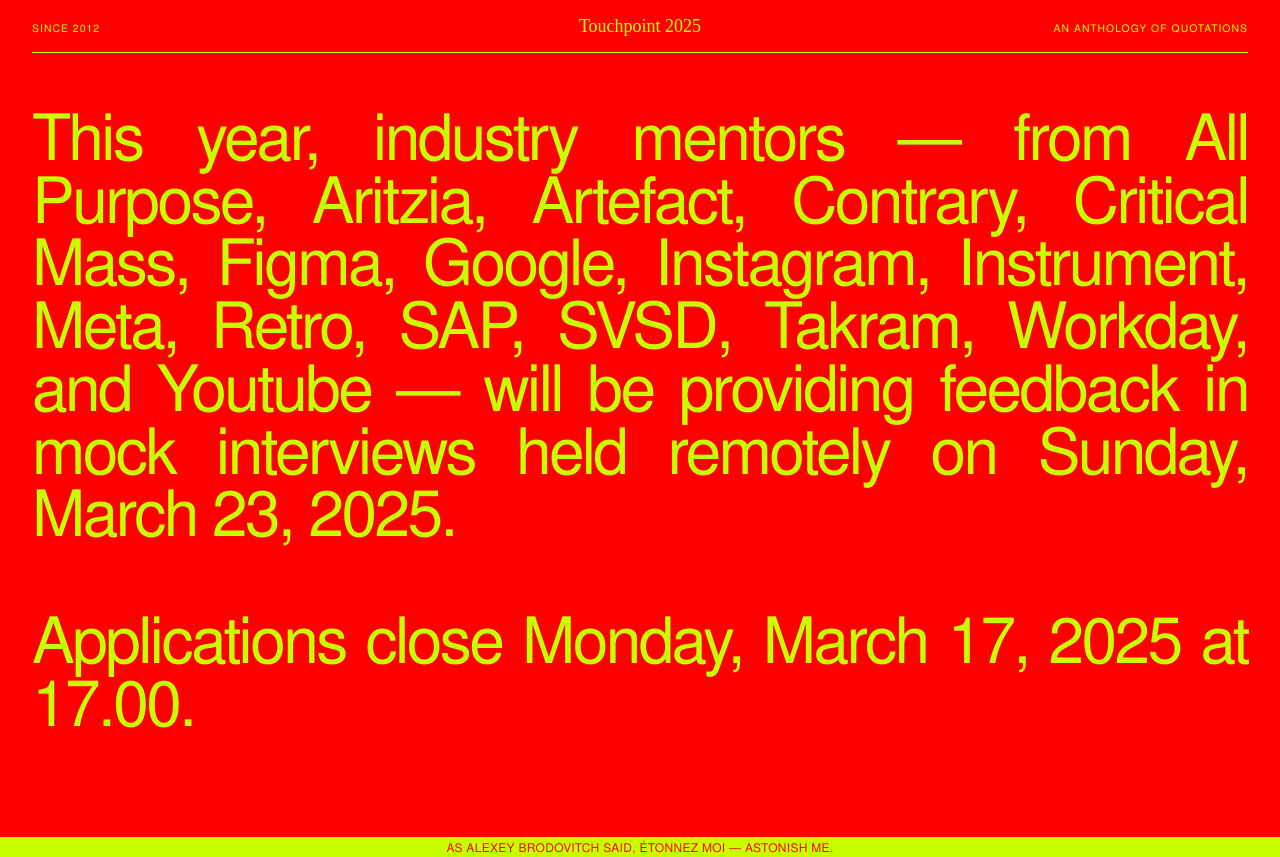
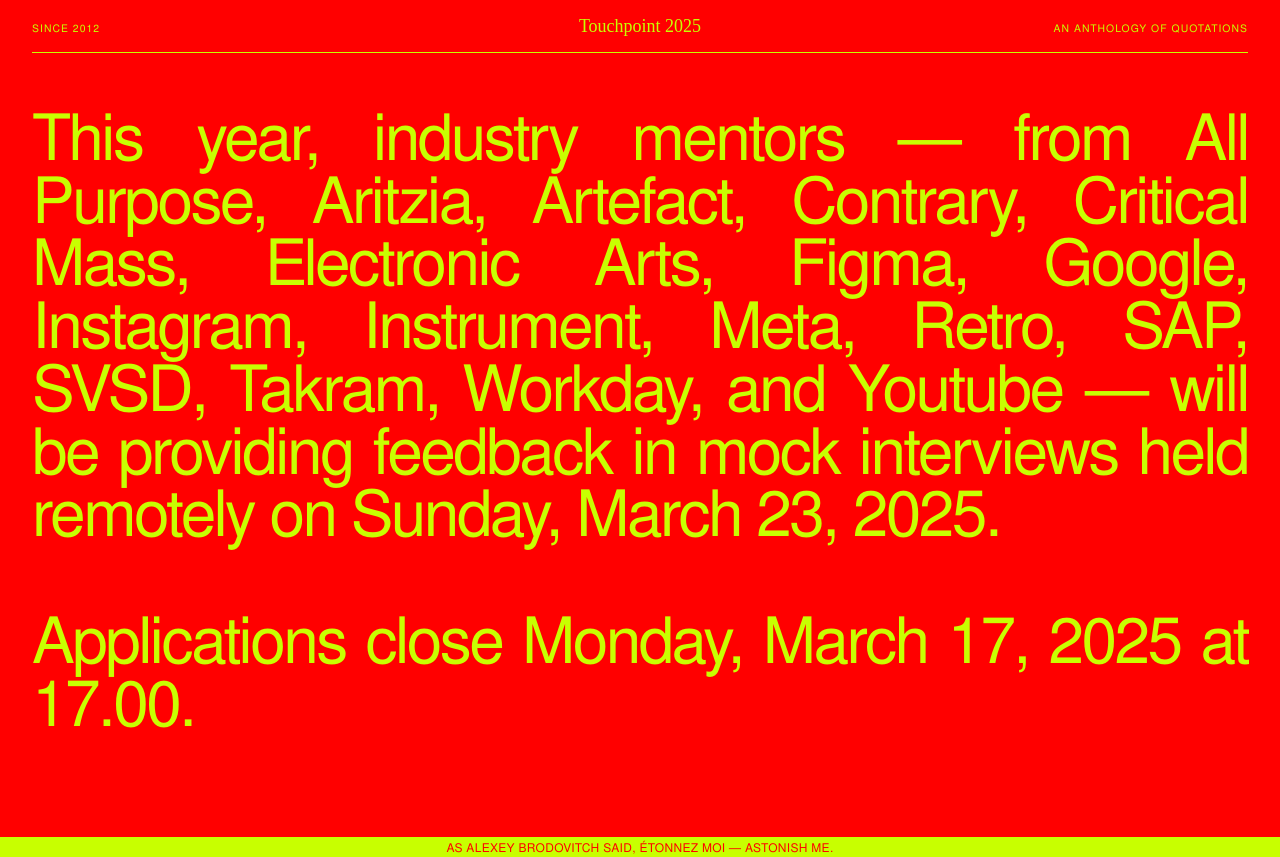
Before and after one commit to alvinleung/touchpoint-2025, a Next.js app: page /application in a window 1280 px wide. Built offline with nearby package versions, Linux system fonts and the light colour scheme.

Commit message:
Update application.tsx

```diff
--- a/src/pages/application.tsx
+++ b/src/pages/application.tsx
@@ -15,7 +15,7 @@
       <div className="px-body flex flex-col gap-[1em] text-more-big-sans text-justify mb-12">
         <p>
           This year, industry mentors — from All Purpose, Aritzia, Artefact,
-          Contrary, Critical Mass, Figma, Google, Instagram, Instrument, Meta,
+          Contrary, Critical Mass, Electronic Arts, Figma, Google, Instagram, Instrument, Meta,
           Retro, SAP, SVSD, Takram, Workday, and Youtube — will be providing
           feedback in mock interviews held remotely on Sunday, March 23, 2025.
         </p>
```
